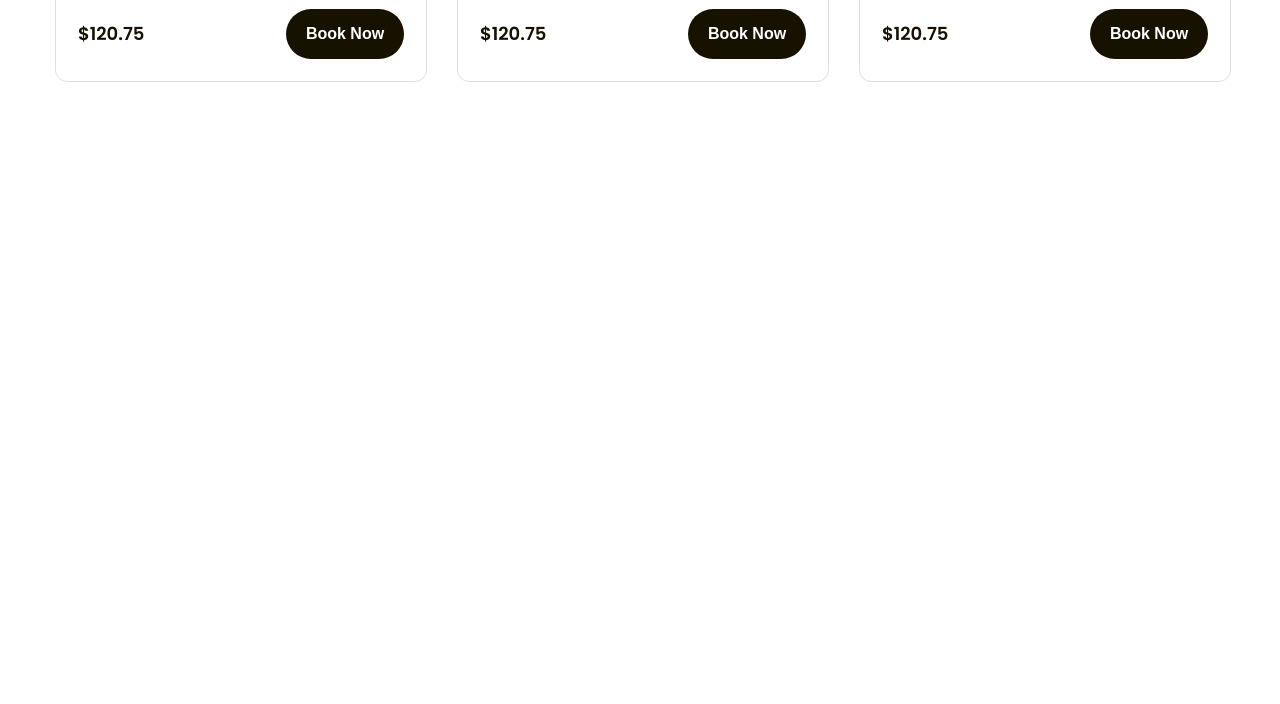
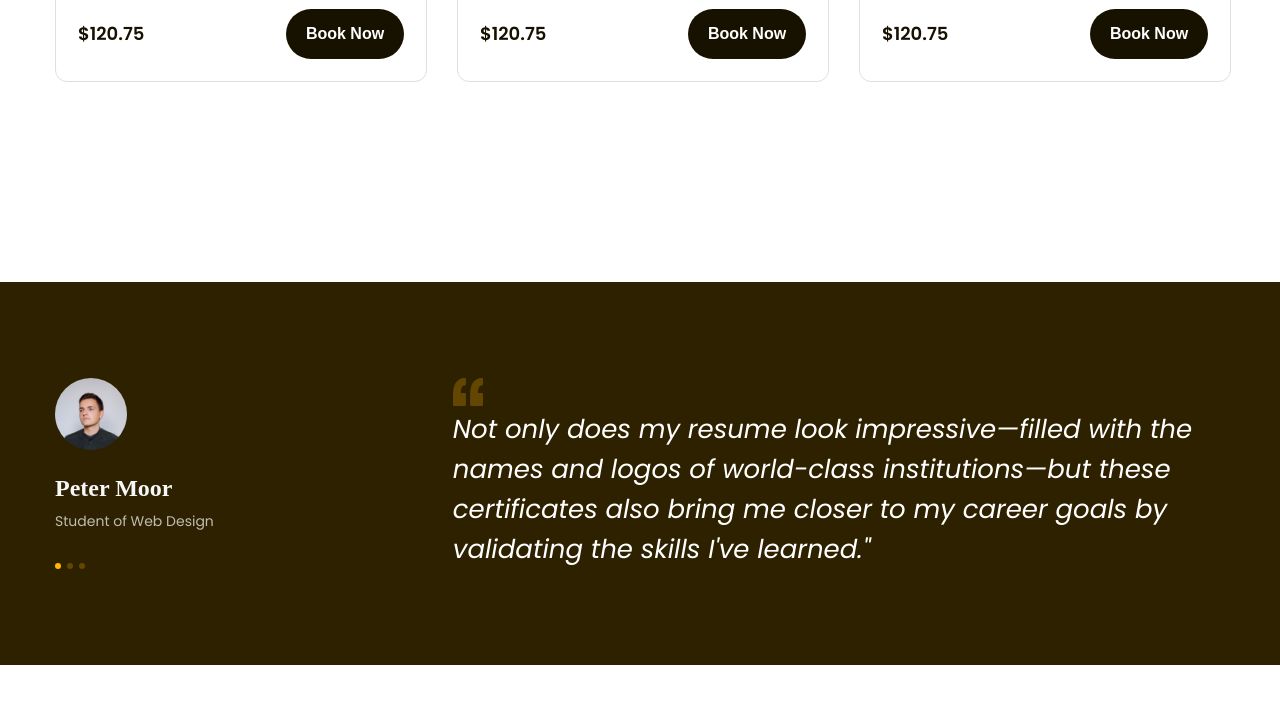
Before and after one commit to danhle4064/figma_to_html, a plain HTML site: page index.html in a window 1280 px wide. Shown: the part 1612-2316 px from the top of the page. Drawn offline with Linux system fonts and the light colour scheme.

Commit message:
p7 làm phần feedback

```diff
--- a/assets/css/style.css
+++ b/assets/css/style.css
@@ -284,8 +284,7 @@ a {
   gap: 30px;
 }
 .popular .course-item .thumbnail {
-  width: 100%;
-  /* điều chỉnh độ rộng của hình không bị tràn ra ngoài */
+  width: 100%; /* điều chỉnh độ rộng của hình không bị tràn ra ngoài */
   border-radius: 12px 12px 0px 0px;
   height: 278px;
 }
@@ -348,3 +347,68 @@ a {
 .popular .course-item .btn-book:hover {
   background: var(--primary-color);
 }
+/* ========================feedback======================= */
+.feedback {
+  margin-top: 200px;
+  padding: 96px 0 96px;
+  background: #2e2100;
+}
+.feedback .feedback-list {
+  display: flex;
+  overflow: hidden;
+}
+.feedback .feedback-item {
+  display: flex;
+  flex-shrink: 0;
+  width: 100%; /*ta thêm width 100% để text không bị đẩy hết về bên phải*/
+}
+.feedback .info .avatar {
+  width: 72px;
+  height: 72px;
+  border-radius: 72px;
+  object-fit: cover; /*để ảnh không bị méo*/
+}
+.feedback .info .member-name {
+  color: #f7f7f7;
+  font-family: var(--font-heading);
+  font-size: 2.4rem;
+  font-weight: 700;
+  line-height: 1.42;
+  margin-top: 18px;
+}
+.feedback .info .desc-Student {
+  color: #bfbcb2;
+  font-size: 1.4rem;
+  line-height: 1.85;
+  margin-top: 4px;
+}
+.feedback .info .dots {
+  margin-top: 28px;
+  display: flex;
+  gap: 6px; /*dãn cách các item ra đều nhau*/
+}
+.feedback .info .dot {
+  width: 6px;
+  height: 6px;
+  gap: 6px;
+  border-radius: 6px;
+  background: #634700;
+  cursor: pointer;
+}
+.feedback .info .dot.active {
+  background-color: var(--primary-color);
+  /* thể hiện đồng thời cả 2 class dot và active */
+  cursor: default;
+}
+.feedback .content {
+  width: 66%;
+  /* width của figma là 770, ta đã giới hạn width của nội dung chung là 1170 nên ta lấy 770/1170 rồi dùng phần trăm */
+  margin-left: auto; /*dãn đều sát lề giống với space-between*/
+}
+.feedback .content blockquote {
+  color: #fff;
+  font-size: 2.6rem;
+  font-style: italic;
+  line-height: 1.54;
+}
+/* khi học javascript sẽ học cách di chuyển qua lại (hiệu ứng trượt) */
--- a/index.html
+++ b/index.html
@@ -262,6 +262,112 @@
           </div>
         </div>
       </div>
+      <!-- feedback -->
+      <div class="feedback">
+        <div class="main-content">
+          <div class="feedback-list">
+            <!-- item 1 -->
+            <div class="feedback-item">
+              <!-- khối trái -->
+              <div class="info">
+                <img
+                  src="./assets/img/ava1.jpg"
+                  alt="Peter Moor"
+                  class="avatar"
+                />
+                <p class="member-name">Peter Moor</p>
+                <p class="desc desc-Student">Student of Web Design</p>
+                <div class="dots">
+                  <span class="dot active"></span>
+                  <span class="dot"></span>
+                  <span class="dot"></span>
+                </div>
+              </div>
+              <!-- khối phải -->
+              <div class="content">
+                <img
+                  src="./assets/icon/open-quote.svg"
+                  alt=""
+                  class="open-quote"
+                />
+                <blockquote>
+                  Not only does my resume look impressive—filled with the names
+                  and logos of world-class institutions—but these certificates
+                  also bring me closer to my career goals by validating the
+                  skills I've learned."
+                </blockquote>
+                <!-- blockquote là thẻ trích dẫn -->
+              </div>
+            </div>
+            <!-- item 2 -->
+            <div class="feedback-item">
+              <!-- khối trái -->
+              <div class="info">
+                <img
+                  src="./assets/img/ava2.jpg"
+                  alt="Peter Moor"
+                  class="avatar"
+                />
+                <p class="member-name">Peter Moor</p>
+                <p class="desc desc-Student">Student of Web Design</p>
+                <div class="dots">
+                  <span class="dot"></span>
+                  <span class="dot active"></span>
+                  <span class="dot"></span>
+                </div>
+              </div>
+              <!-- khối phải -->
+              <div class="content">
+                <img
+                  src="./assets/icon/open-quote.svg"
+                  alt=""
+                  class="open-quote"
+                />
+                <blockquote>
+                  Not only does my resume look impressive—filled with the names
+                  and logos of world-class institutions—but these certificates
+                  also bring me closer to my career goals by validating the
+                  skills I've learned."
+                </blockquote>
+                <!-- blockquote là thẻ trích dẫn -->
+              </div>
+            </div>
+            <!-- item 3 -->
+            <div class="feedback-item">
+              <!-- khối trái -->
+              <div class="info">
+                <img
+                  src="./assets/img/ava3.jpg"
+                  alt="Peter Moor"
+                  class="avatar"
+                />
+                <p class="member-name">Peter Moor</p>
+                <p class="desc desc-Student">Student of Web Design</p>
+                <div class="dots">
+                  <span class="dot"></span>
+                  <span class="dot"></span>
+                  <span class="dot active"></span>
+                </div>
+              </div>
+              <!-- khối phải -->
+              <div class="content">
+                <img
+                  src="./assets/icon/open-quote.svg"
+                  alt=""
+                  class="open-quote"
+                />
+                <blockquote>
+                  Not only does my resume look impressive—filled with the names
+                  and logos of world-class institutions—but these certificates
+                  also bring me closer to my career goals by validating the
+                  skills I've learned."
+                </blockquote>
+                <!-- blockquote là thẻ trích dẫn -->
+              </div>
+            </div>
+          </div>
+        </div>
+      </div>
     </main>
   </body>
 </html>
```
Also changed, not shown: assets/icon/open-quote.svg (added), assets/img/ava1.jpg (added), assets/img/ava2.jpg (added), assets/img/ava3.jpg (added).
